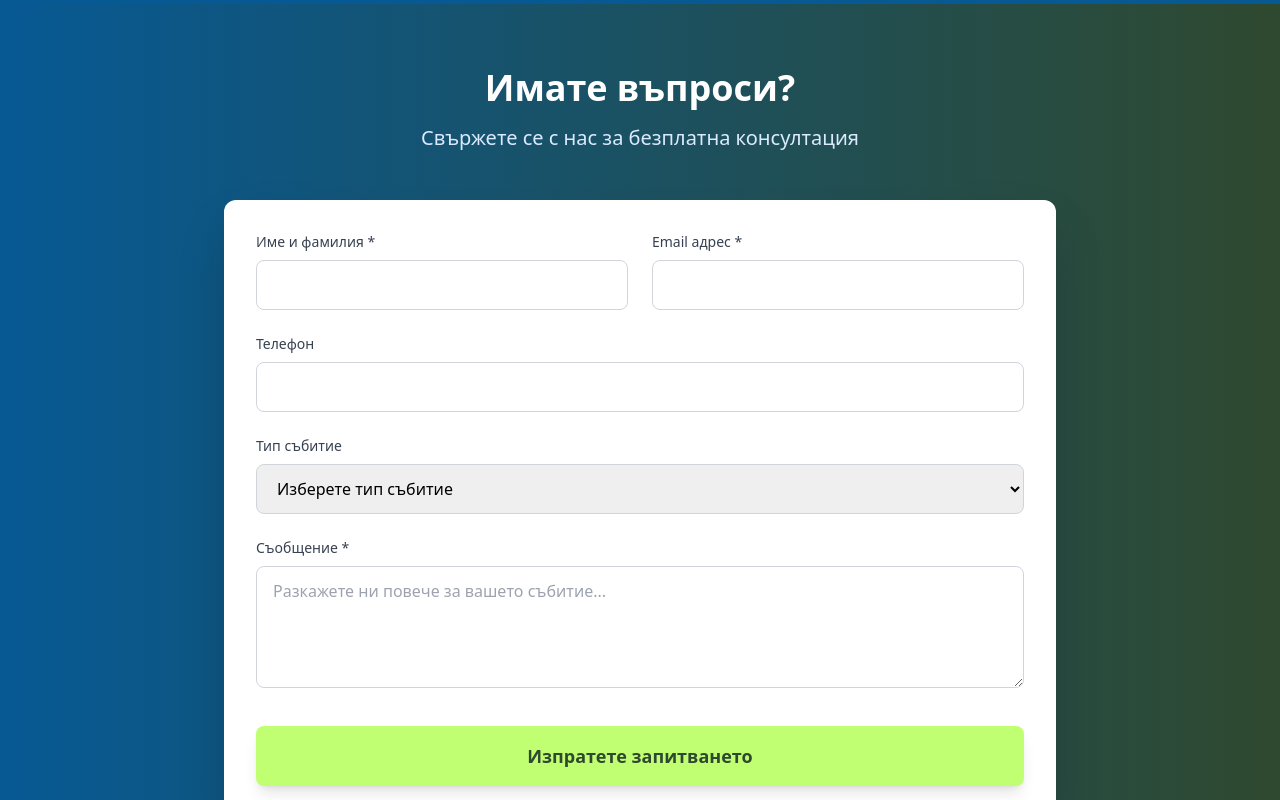
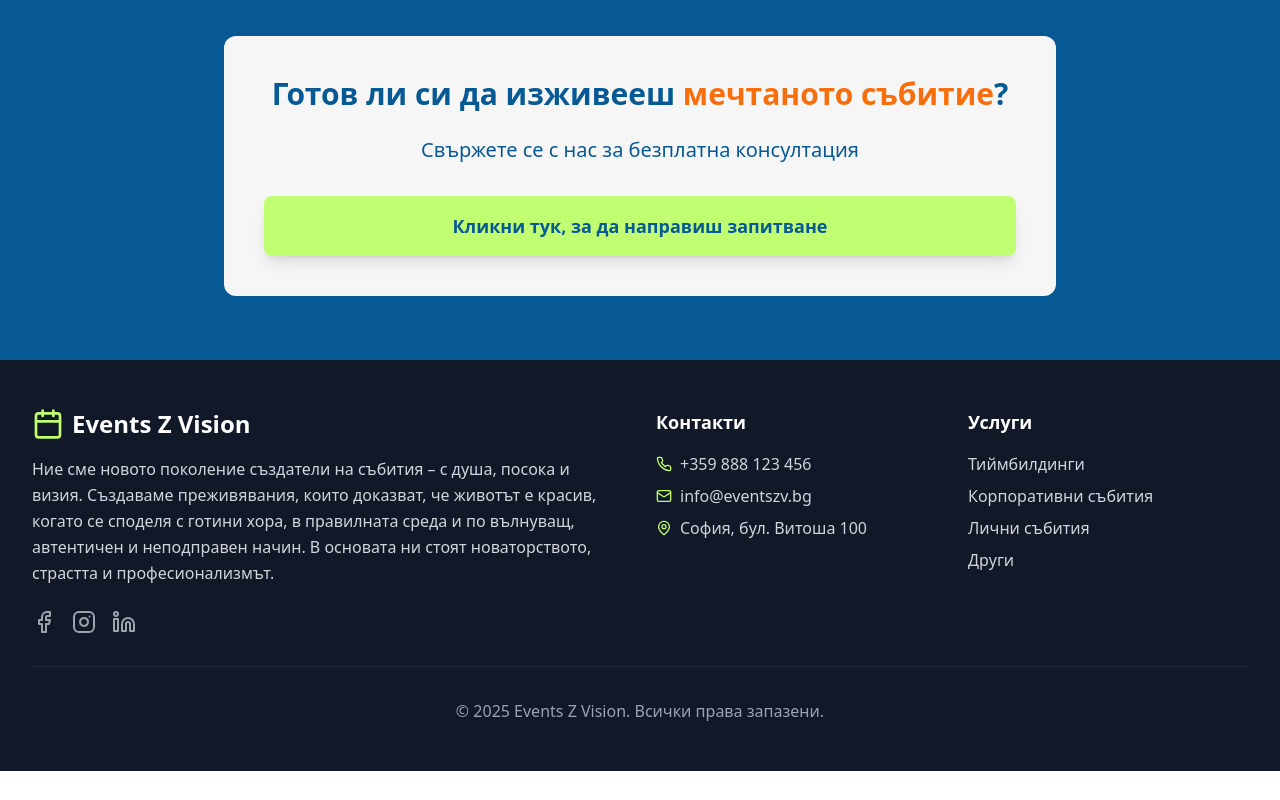
Before and after one commit to Petar829-ui/events-z-vision, a React (Vite) app: page / in a window 1280 px wide. Shown: the part 1840-2640 px from the top of the page. After the commit the page ends 2611 px from the top, so only its background shows below. Built offline with nearby package versions, Linux system fonts and the light colour scheme.

Commit message:
Home page promeni

```diff
--- a/src/pages/Home.tsx
+++ b/src/pages/Home.tsx
@@ -76,11 +76,9 @@ const Home = () => {
         <div className="max-w-7xl mx-auto px-4 sm:px-6 lg:px-8">
           <div className="text-center mb-12">
             <h2 className="text-3xl md:text-4xl font-bold text-white mb-4">
-              <span className='text-[#c1ff72]'>Нашите </span>услуги
+              <span className='text-[#c1ff72]'>Предлагаме висококачествени и професионални услуги, </span>
+              свързани с организиране на:
             </h2>
-            <p className="text-xl text-white max-w-2xl mx-auto">
-              Специализираме се в организацията на разнообразни събития за всички случаи
-            </p>
           </div>
 
           <div className="grid grid-cols-1 md:grid-cols-2 lg:grid-cols-4 gap-8">
@@ -118,7 +116,7 @@ const Home = () => {
       {/* Mission & Vision */}
       <section className="py-16 bg-[#075994]">
          <img src="website design N EZV.png" alt="Image"
-         className="pointer-events-none absolute left-1/2 -translate-x-1/2 top-[95%] w-[900px] h-auto object-contain z-[-1]" />
+         className="pointer-events-none absolute left-1/2 -translate-x-1/2 top-[133%] w-[600px] h-auto object-contain z-[-1]" />
          <div className="max-w-7xl mx-auto px-4 sm:px-6 lg:px-8">
           <div className="grid grid-cols-1 lg:grid-cols-2 gap-12 items-center">
              <div className='z-[10]'>
@@ -156,92 +154,24 @@ const Home = () => {
       </section>
 
       {/* Contact Form */}
-      <section className="py-16 bg-gradient-to-r from-brand-blue to-brand-green">
+      <section className="py-16 bg-[#075994]">
         <div className="max-w-4xl mx-auto px-4 sm:px-6 lg:px-8">
-          <div className="text-center mb-12">
-            <h2 className="text-3xl md:text-4xl font-bold text-white mb-4">
-              Имате въпроси?
+          <div className="text-center p-10 rounded-xl bg-[#f6f6f6]">
+            <h2 className="text-3xl md:text-3xl font-inter font-bold text-[#075994] mb-4">
+              Готов ли си да изживееш <span className='text-[#f96e0c]'>мечтаното събитие</span>?
             </h2>
-            <p className="text-xl text-blue-100">
+            <p className="font-inter font-normal text-xl text-[#075994] m-6">
               Свържете се с нас за безплатна консултация
             </p>
-          </div>
-
-          <form className="bg-white p-8 rounded-xl shadow-2xl">
-            <div className="grid grid-cols-1 md:grid-cols-2 gap-6">
-              <div>
-                <label htmlFor="name" className="block text-sm font-medium text-gray-700 mb-2">
-                  Име и фамилия *
-                </label>
-                <input
-                  type="text"
-                  id="name"
-                  required
-                  className="w-full px-4 py-3 border border-gray-300 rounded-lg focus:ring-2 focus:ring-brand-blue focus:border-brand-blue transition-colors"
-                />
-              </div>
-              <div>
-                <label htmlFor="email" className="block text-sm font-medium text-gray-700 mb-2">
-                  Email адрес *
-                </label>
-                <input
-                  type="email"
-                  id="email"
-                  required
-                  className="w-full px-4 py-3 border border-gray-300 rounded-lg focus:ring-2 focus:ring-brand-blue focus:border-brand-blue transition-colors"
-                />
+            <div className="mt-8">
+              <Link
+              to="/inquiry"
+              className="w-full bg-[#c1ff72] hover:bg-[#2f492f] text-[#075994] hover:text-[#c1ff72] px-8 py-4 rounded-lg text-lg font-semibold transition-all duration-300 transform hover:scale-105 shadow-lg text-center block"
+              >
+              Кликни тук, за да направиш запитване
+              </Link>
               </div>
             </div>
-
-            <div className="mt-6">
-              <label htmlFor="phone" className="block text-sm font-medium text-gray-700 mb-2">
-                Телефон
-              </label>
-              <input
-                type="tel"
-                id="phone"
-                className="w-full px-4 py-3 border border-gray-300 rounded-lg focus:ring-2 focus:ring-brand-blue focus:border-brand-blue transition-colors"
-              />
-            </div>
-
-            <div className="mt-6">
-              <label htmlFor="event-type" className="block text-sm font-medium text-gray-700 mb-2">
-                Тип събитие
-              </label>
-              <select
-                id="event-type"
-                className="w-full px-4 py-3 border border-gray-300 rounded-lg focus:ring-2 focus:ring-brand-blue focus:border-brand-blue transition-colors"
-              >
-                <option value="">Изберете тип събитие</option>
-                <option value="teambuilding">Тиймбилдинг</option>
-                <option value="corporate">Корпоративно събитие</option>
-                <option value="personal">Лично събитие</option>
-                <option value="other">Друго</option>
-              </select>
-            </div>
-
-            <div className="mt-6">
-              <label htmlFor="message" className="block text-sm font-medium text-gray-700 mb-2">
-                Съобщение *
-              </label>
-              <textarea
-                id="message"
-                required
-                rows={4}
-                className="w-full px-4 py-3 border border-gray-300 rounded-lg focus:ring-2 focus:ring-brand-blue focus:border-brand-blue transition-colors resize-vertical"
-                placeholder="Разкажете ни повече за вашето събитие..."
-              ></textarea>
-            </div>
-
-            <div className="mt-8">
-              <button
-                type="submit"
-                className="w-full bg-brand-lime hover:bg-green-400 text-brand-green px-8 py-4 rounded-lg text-lg font-semibold transition-all duration-300 transform hover:scale-105 shadow-lg"
-              >
-                Изпратете запитването
-              </button>
-            </div>
-          </form>
         </div>
       </section>
     </div>
```
